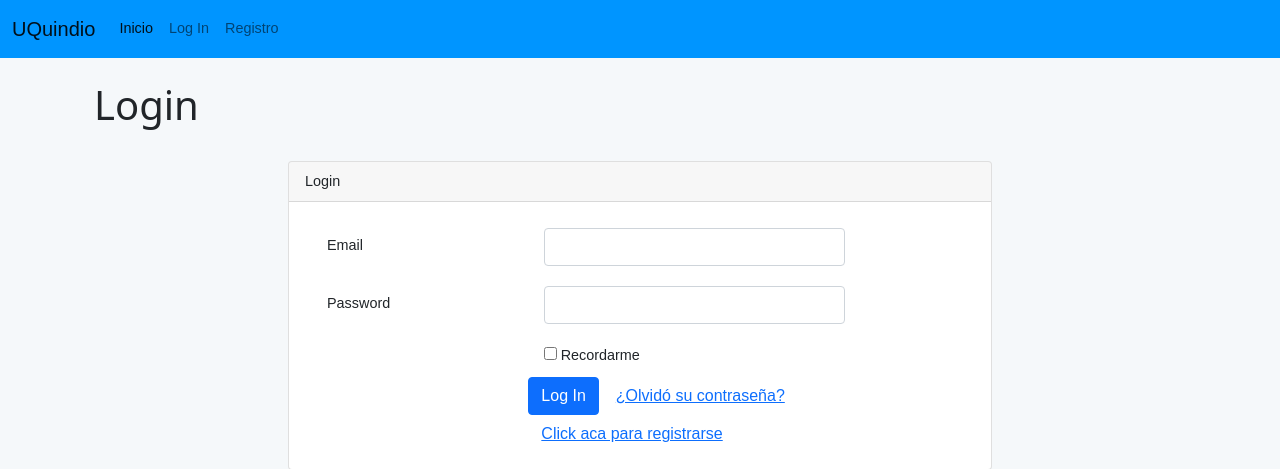
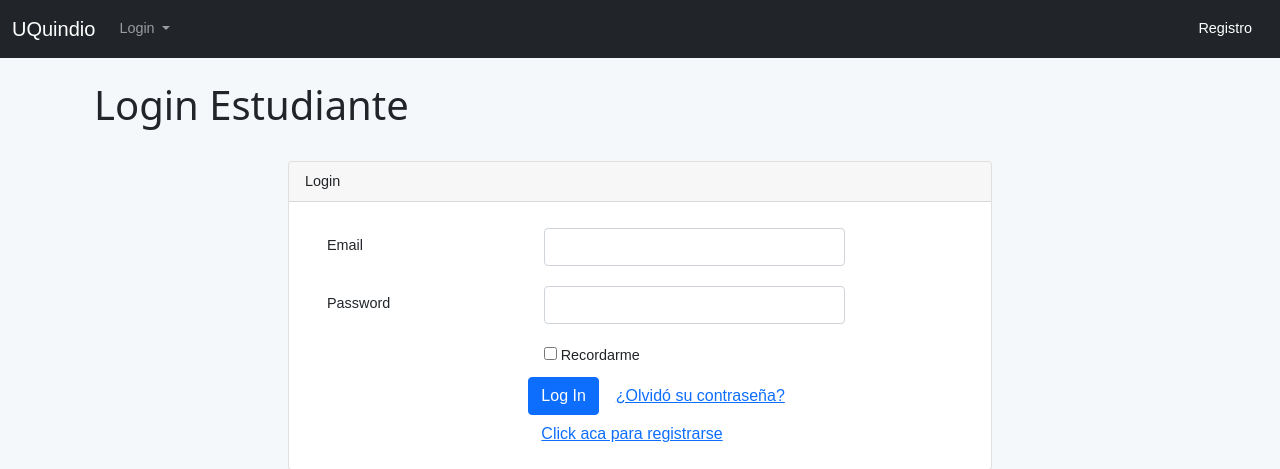
Before and after one commit to Ang3l1t0/proyecto_mintic, a Flask app: page /login in a window 1280 px wide. Shown: the top 469 px of the page. Run offline with Flask 2, Linux system fonts and the light colour scheme; some libraries are stand-ins or nearby versions.

Commit message:
navbar updated

```diff
--- a/app.py
+++ b/app.py
@@ -303,6 +303,7 @@ def registro():
 @app.route('/login', methods=['GET', 'POST'])
 def login():
     form = LoginForm()
+    name = 'Estudiante'
     if form.validate_on_submit():
         user = User.query.filter_by(email=form.email.data).first()
         if user is not None and user.verify_password(form.password.data):
@@ -313,12 +314,13 @@ def login():
                 next = url_for('home')
             return redirect(next)
         flash('Usuario o clave inválida')
-    return render_template('login.html', form=form)
+    return render_template('login.html', form=form, name=name)
 
 
 @app.route('/teacher/login', methods=['GET', 'POST'])
 def login_teacher():
     form = LoginForm()
+    name = 'Profesor'
     if form.validate_on_submit():
         user = Teacher.query.filter_by(email=form.email.data).first()
         if user is not None and user.verify_password(form.password.data):
@@ -329,7 +331,7 @@ def login_teacher():
                 next = url_for('home')
             return redirect(next)
         flash('Usuario o clave inválida')
-    return render_template('login.html', form=form)
+    return render_template('login.html', form=form, name=name)
 
 @app.route('/logout')
 @login_required
--- a/templates/base.html
+++ b/templates/base.html
@@ -8,6 +8,13 @@
 
     <!-- Bootstrap CSS -->
     <link href="https://cdn.jsdelivr.net/npm/bootstrap@5.1.2/dist/css/bootstrap.min.css" rel="stylesheet" integrity="sha384-uWxY/CJNBR+1zjPWmfnSnVxwRheevXITnMqoEIeG1LJrdI0GlVs/9cVSyPYXdcSF" crossorigin="anonymous">
+    <style>.nav-link {
+      color: white;
+    }
+      a.nav-link:hover {
+        color: rgb(160, 156, 156);
+      }
+  </style>
     <title>Mintic 2021</title>
     {% endblock %}
 
--- a/templates/login.html
+++ b/templates/login.html
@@ -55,7 +55,7 @@
 
 {% block page_content %}
 <div class="page-header">
-    <h1>Login</h1>
+    <h1>Login {{ name }}</h1>
 </div>
 
 <main class="login-form">
--- a/templates/navbar.html
+++ b/templates/navbar.html
@@ -1,25 +1,34 @@
-<nav class="navbar navbar-expand-lg navbar-light" style="background-color: #0095ff;">
+<nav class="navbar navbar-expand-lg navbar-dark bg-dark">
   <div class="container-fluid">
     <a class="navbar-brand" href="{{ url_for('index') }}">UQuindio</a>
-      <button class="navbar-toggler" type="button" data-bs-toggle="collapse" data-bs-target="#navbarNavAltMarkup" aria-controls="navbarNavAltMarkup" aria-expanded="false" aria-label="Toggle navigation">
+    <button class="navbar-toggler" type="button" data-bs-toggle="collapse" data-bs-target="#navbarNavDarkDropdown" aria-controls="navbarNavDarkDropdown" aria-expanded="false" aria-label="Toggle navigation">
       <span class="navbar-toggler-icon"></span>
     </button>
-      <div class="collapse navbar-collapse" id="navbarNavAltMarkup">
-        <div class="navbar-nav">
-          <a class="nav-link active" aria-current="page" href="{{ url_for('index') }}">Inicio</a>
-
     {% if current_user.is_authenticated %}
           <a class="nav-link" href="{{ url_for('user', username=current_user.username) }}">Perfil</a>
           <a class="nav-link" href="{{ url_for('courses', username=current_user.username) }}">Cursos</a>
           <a class="nav-link" href="{{ url_for('logout') }}">Log Out</a>
 
           {% else %}
-          <a class="nav-link" href="{{ url_for('login') }}">Log In</a>
+
+          <div class="collapse navbar-collapse" id="navbarNavDarkDropdown">
+            <ul class="navbar-nav">
+              <li class="nav-item dropdown">
+                <a class="nav-link dropdown-toggle" href="#" id="navbarDarkDropdownMenuLink" role="button" data-bs-toggle="dropdown" aria-expanded="false">
+                  Login
+                </a>
+                <ul class="dropdown-menu dropdown-menu-dark" aria-labelledby="navbarDarkDropdownMenuLink">
+                  <li><a class="dropdown-item" href="{{ url_for('login') }}">Estudiante</a></li>
+                  <li><a class="dropdown-item" href="{{ url_for('login_teacher') }}">Profesor</a>
+
+
+
+          </ul>
+        </li>
+      </ul>
+    </div>
     <a class="nav-link" href="{{ url_for('registro') }}">Registro</a>
     {% endif %}
 
-
-        </div>
-      </div>
   </div>
 </nav>
```
Also changed, not shown: templates/navbar_.html (added, +26 -0 lines). Lines whose indentation alone changed are shown as unchanged.
